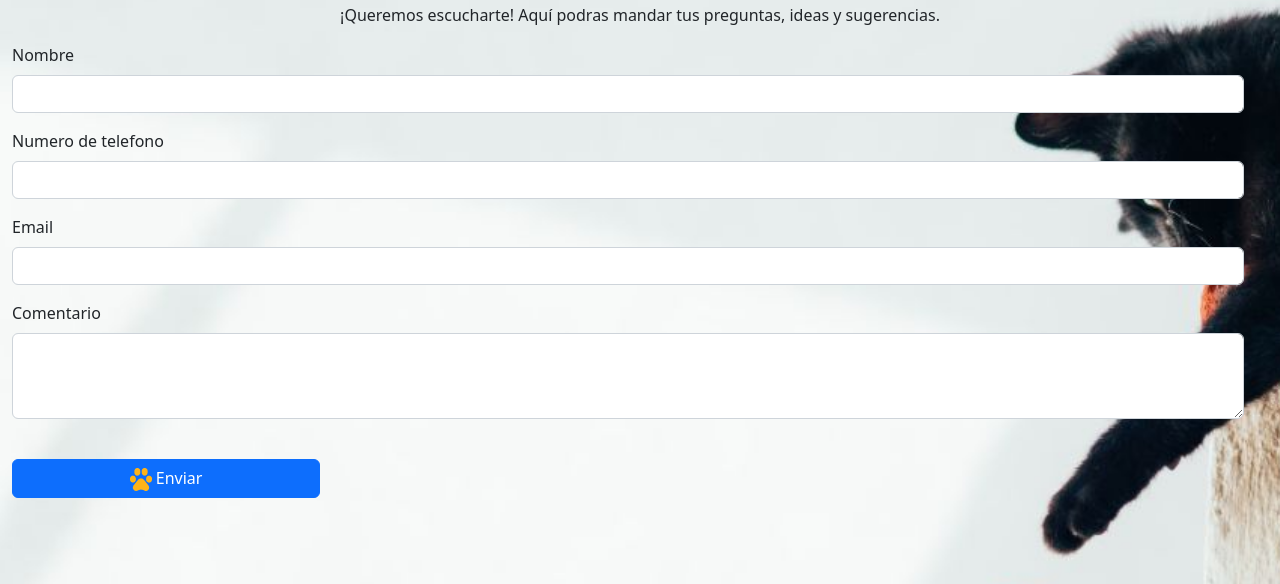
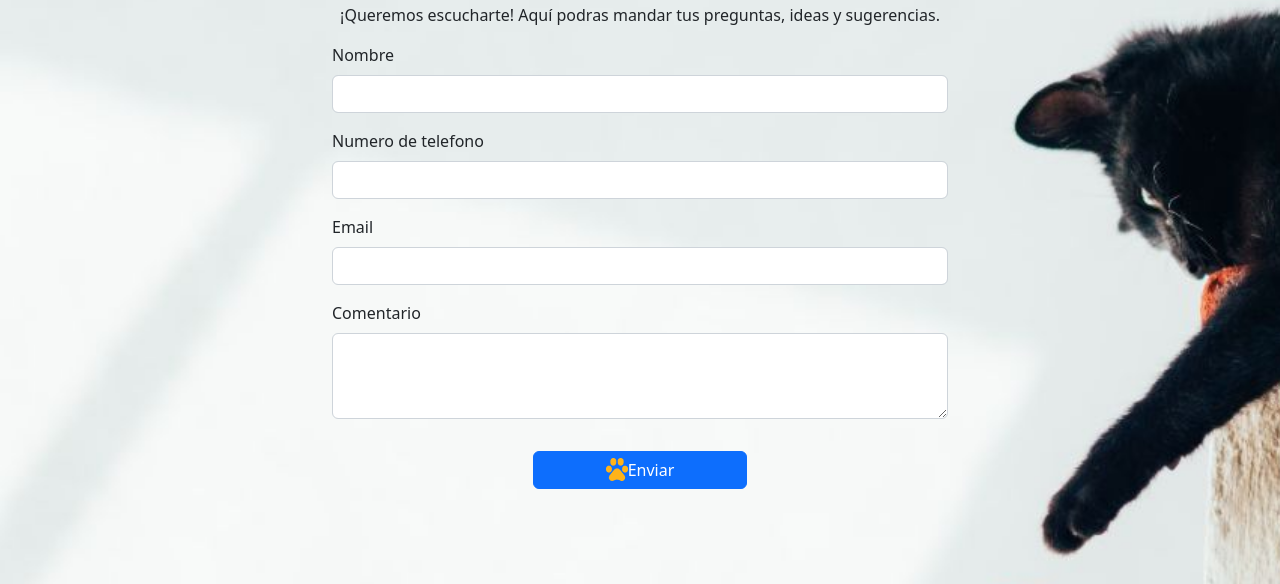
Before and after one commit to gastonsanchezsananez/ProyectoCoderBoostrap, a plain HTML site: page pages/Contacto.html in a window 1280 px wide. Shown: the part 163-747 px from the top of the page. Drawn offline with nearby package versions, Linux system fonts and the light colour scheme.

Commit message:
Correcion de posicion

```diff
--- a/pages/Contacto.html
+++ b/pages/Contacto.html
@@ -45,32 +45,30 @@
           </nav>
     </nav>
   <div class="Fondo">
-    <header class="container-fluid">
+    <header class="header container-fluid">
       <br>
       <h1 class="text-center">¿Nesecitas ayuda?</h1>
-      <p class="text-center">¡Queremos escucharte! Aquí podras mandar tus preguntas, ideas y sugerencias.</p>
+      <p class="Parrafo text-center">¡Queremos escucharte! Aquí podras mandar tus preguntas, ideas y sugerencias.</p>
     </header>
     <main class="container-fluid">
-      <form class="formulario row my-3 col-12">
-        <div class="mb-3">
+      <form class="formulario d-flex flex-column align-items-center row my-3">
+        <div class="mb-3 col-12 col-sm-10 col-lg-8 col-xl-6">
           <label for="exampleInputNombre" class="form-label">Nombre</label>
           <input type="text" class="form-control" id="Nombre">
         </div>
-        <div class="mb-3">
+        <div class="mb-3 col-12 col-sm-10 col-lg-8 col-xl-6">
           <label for="exampleInputTelefono" class="form-label">Numero de telefono</label>
           <input type="number" class="form-control" id="Telefono">
         </div>
-        <div class="mb-3">
+        <div class="mb-3 col-12 col-sm-10 col-lg-8 col-xl-6">
           <label for="exampleInputEmail1" class="form-label">Email</label>
           <input type="email" class="form-control" id="exampleInputEmail1" aria-describedby="emailHelp">
         </div>
-        <div class="mb-3">
+        <div class="mb-3 col-12 col-sm-10 col-lg-8 col-xl-6">
           <label for="exampleFormControlComentario" class="form-label">Comentario</label>
           <textarea class="form-control" id="exampleFormControlComentario" rows="3"></textarea>
         </div>
-        <div>
-        <button type="submit" class="btn btn-primary mt-4 col-4 col-lg-3"><img src="../assets/img/mi cuenta.png" alt=""> Enviar</button>
-        </div>
+        <button type="submit" class="btn btn-primary m-3 col-3 col-sm-3 col-lg-3 col-xl-2 d-flex justify-content-center"><img src="../assets/img/mi cuenta.png" alt=""> Enviar</button>
       </form>
     </main>
     <aside>
```
